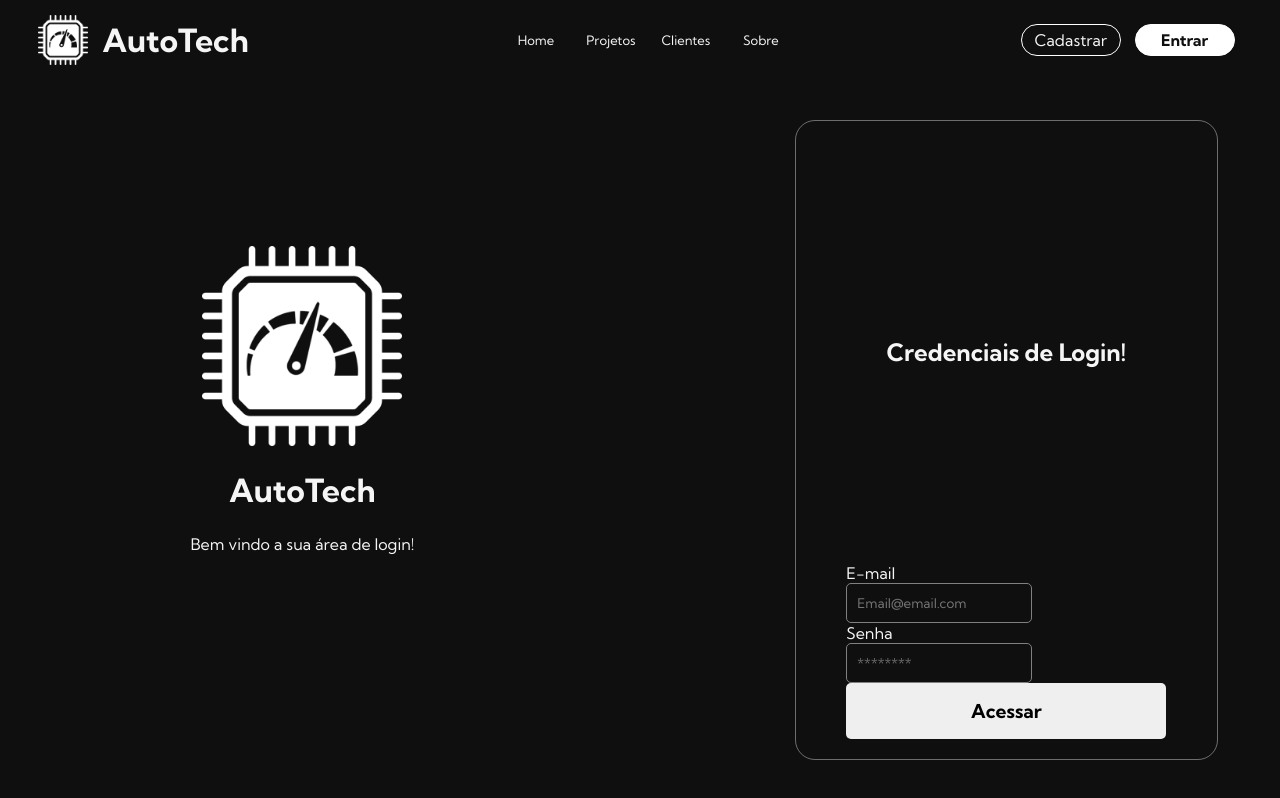
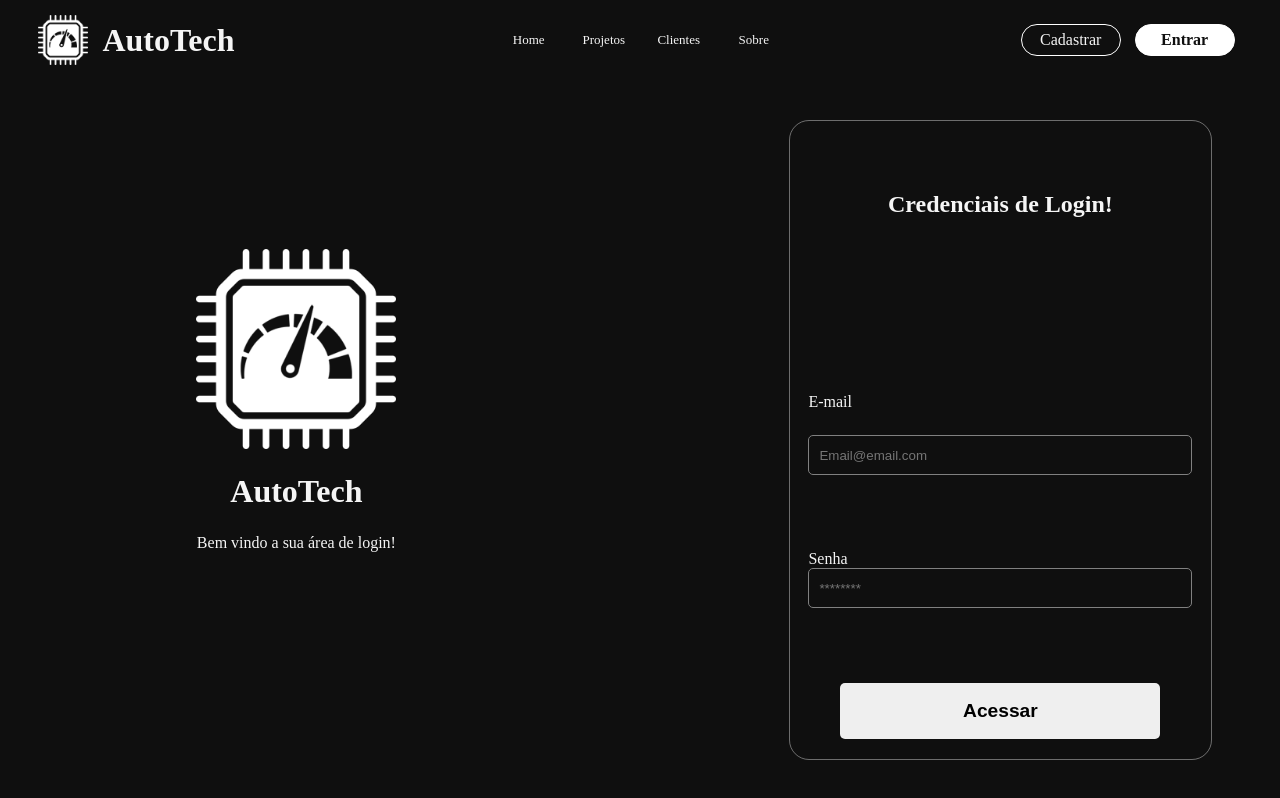
Before and after one commit to Xaperlu/-Auto-escola-, a website: page Sprint 1/Codigos/site/public/login.html in a window 1280 px wide. Shown: the top 798 px of the page. Drawn offline with Linux system fonts and the light colour scheme.

Commit message:
atualizando

```diff
--- a/Sprint 1/Codigos/site/public/css/login.css
+++ b/Sprint 1/Codigos/site/public/css/login.css
@@ -1,10 +1,8 @@
-@import url('https://fonts.googleapis.com/css2?family=Kumbh+Sans:wght@100;400;700&display=swap');
-
 * {
     padding: 0%;
     margin: 0%;
     box-sizing: border-box;
-    font-family: 'Kumbh Sans', sans-serif;
+    max-height: 100vh;
 }
 
 body {
@@ -21,10 +19,6 @@ body::-webkit-scrollbar {
     width: 8px;
     background-color: transparent;
 }
-
-
-
-
 
 body::-webkit-scrollbar-thumb {
     width: 2px;
@@ -117,13 +111,7 @@ header div a {
 
 
 
-.cadastrar:hover {
-    background-color: rgb(255, 255, 255);
-    color: #0f0f0f;
-    transition: all 0.6s 0s ease;
-    border: none;
 
-}
 
 .entrar {
     background-color: white;
@@ -171,6 +159,10 @@ header div a {
     margin: 10vh -10vw 0 0;
 }
 
+.formulario .box h2 {
+    margin-top: 50px;
+}
+
 .logo{
     display: flex;
     flex-direction: column;
@@ -188,6 +180,14 @@ header div a {
     height: 200px;
 }
 
+.campoDigitacao{
+    margin-top: 100px;
+    display: flex;
+    align-items: flex-start;
+    flex-direction: column;
+    gap: 3px;
+}
+
 .ipt{
     height: 40px;
     border: 1px solid grey;
@@ -199,10 +199,6 @@ header div a {
     width: 30vw;
 }
 
-.iptSecundario{
-    width: 14.5vw;
-}
-
 .btNext{
     width: 25vw;
     height: 7vh;
--- a/Sprint 1/Codigos/site/public/login.html
+++ b/Sprint 1/Codigos/site/public/login.html
@@ -43,27 +43,18 @@
         </div>
 
         <div id="box01" class="box">
-            <div class="step">
-                <div class="fase atual"></div>
-                <div class="fase"></div>
-                <div class="fase"></div>
-            </div>
             <h2>Credenciais de Login!</h2>
-            <div class="divSenhas">
                 <div class="campoDigitacao">
                     <label for="inemail">E-mail</label><br>
-                    <input class="ipt iptSecundario" id="inemail" type="text" placeholder="Email@email.com">
+                    <input class="ipt" id="inemail" type="text" placeholder="Email@email.com">
                 </div>
-                <div class="campoDigitacao">
+                <div class="campoDigitacao2">
                     <label for="insenha">Senha</label><br>
-                    <input class="ipt iptSecundario" id="insenha" type="password" placeholder="********">
+                    <input class="ipt" id="insenha" type="password" placeholder="********">
                 </div>
                 <button onclick="acessar()" class="btNext">Acessar</button>
-            </div>
-            </div>
+        </div>
     </div>
-
-
 
 </body>
 </html>
```
